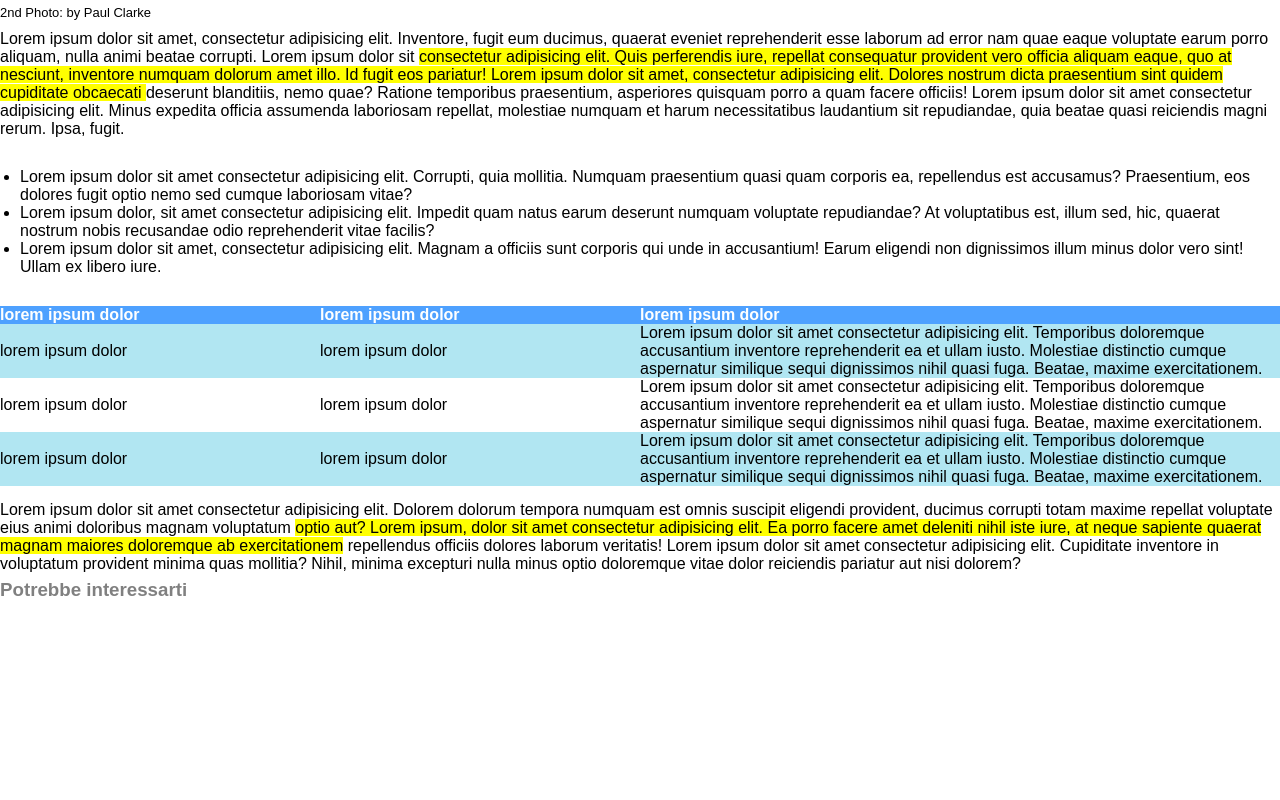
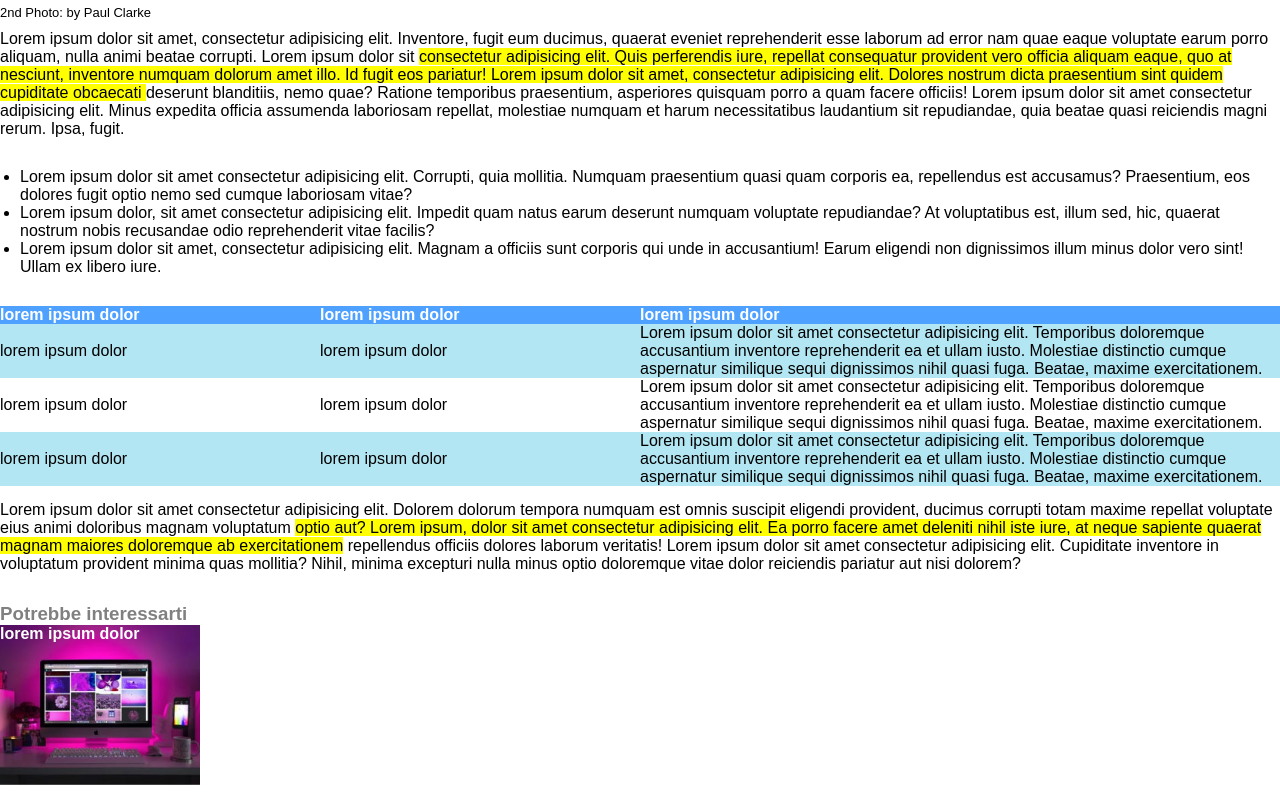
Before and after one commit to Tibaldi-Nicol/html-css-booleaner, a plain HTML site: page index.html in a window 1280 px wide. Shown: the part 1305-2105 px from the top of the page. Before the commit the page ends 1906 px from the top, so only its background shows below. Drawn offline with Linux system fonts and the light colour scheme.

Commit message:
[UPD]add-footer-image

```diff
--- a/css/style.css
+++ b/css/style.css
@@ -102,3 +102,21 @@ tr{
 #ultimop{
     margin-top: 15px;
 }
+
+
+#interessi{
+    margin-top: 30px;
+}
+
+.immagini{
+    width: 200px;
+    height: 160px;
+    background-image: url(../img/monitor.jpg);
+    background-position: center;
+    background-size: cover;
+    margin-bottom: 15px;
+}
+
+h4{
+    color: white;
+}
--- a/index.html
+++ b/index.html
@@ -106,9 +106,20 @@
     </main>
 
     <footer>
-        <div id="footer">
-            <h3>Potrebbe interessarti</h3>
-        </div>
+
+            <h3 id="interessi">Potrebbe interessarti</h3>
+
+            <div class="immagini">
+
+                <h4 class="immagini-titolo">lorem ipsum dolor</h4>
+
+            </div>
+
+
+
+
+
+
     </footer>
 
 </body>
```
